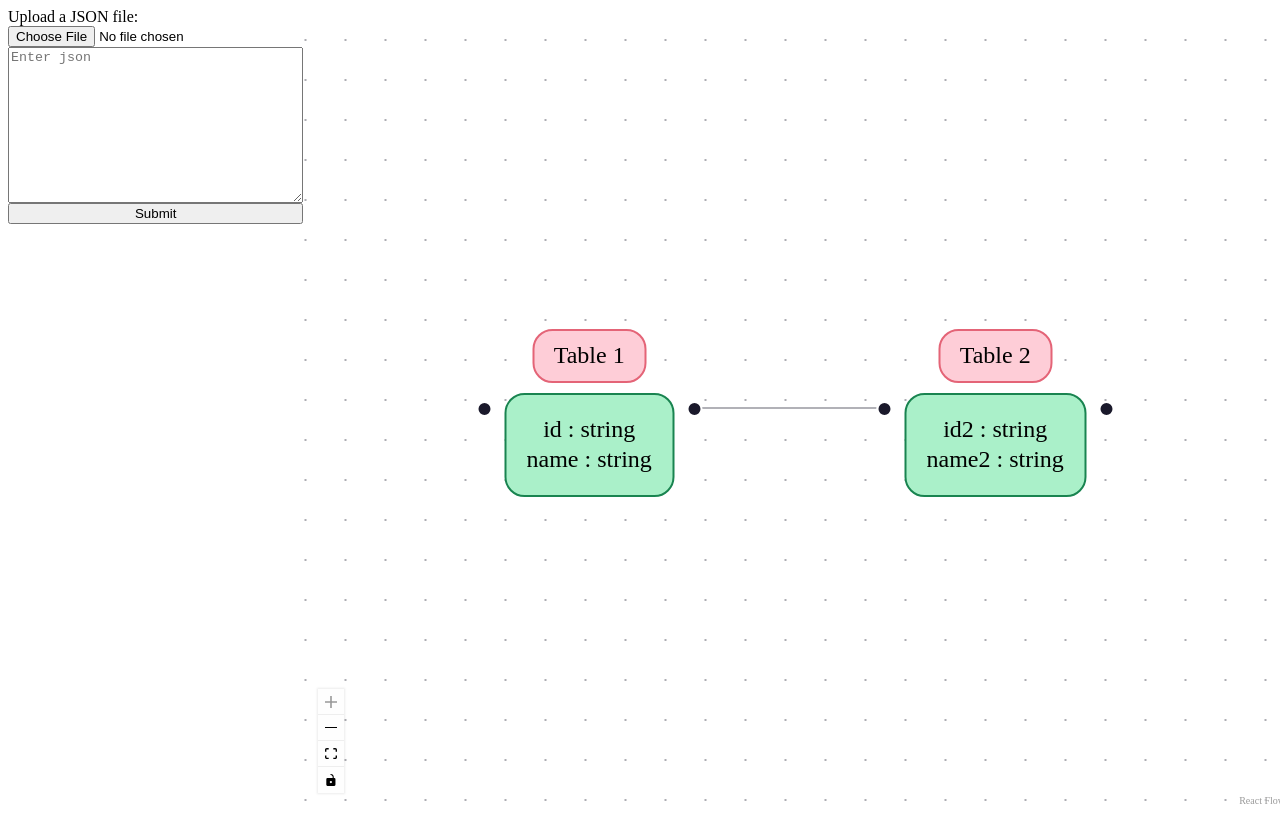
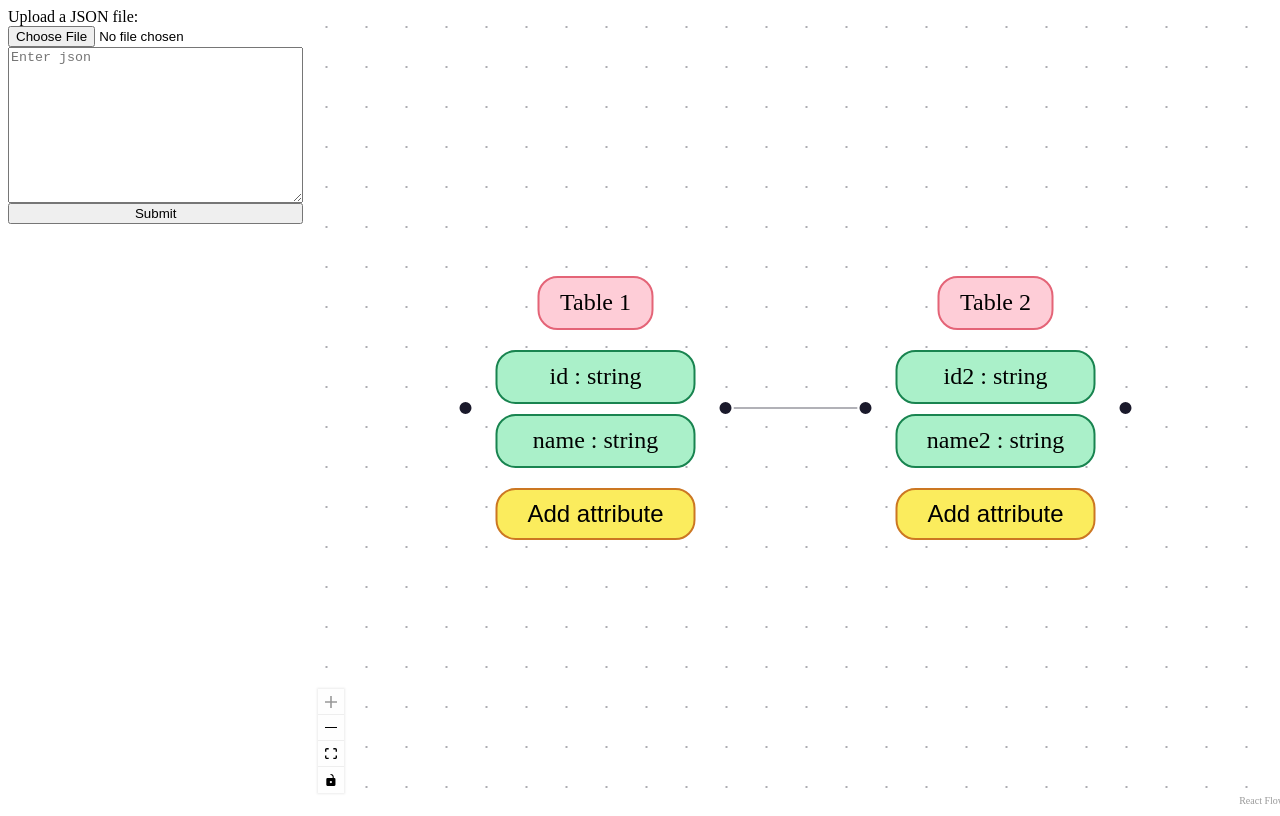
Before and after one commit to thaonguyen0229/visualize-data-app, a React (Vite) app: page / in a window 1280 px wide. Built offline with nearby package versions, Linux system fonts and the light colour scheme.

Commit message:
Add new attribute to table action (wip)

```diff
--- a/package.json
+++ b/package.json
@@ -10,6 +10,9 @@
     "preview": "vite preview"
   },
   "dependencies": {
+    "@emotion/react": "^11.14.0",
+    "@emotion/styled": "^11.14.1",
+    "@mui/material": "^7.3.5",
     "@xyflow/react": "^12.8.4",
     "react": "^19.1.1",
     "react-dom": "^19.1.1"
--- a/src/customNodes/TableNode.tsx
+++ b/src/customNodes/TableNode.tsx
@@ -1,4 +1,6 @@
 import { NodeProps, Node, Handle, Position } from '@xyflow/react';
+import { Dialog } from '@mui/material';
+import { useState } from 'react';
 
 export type TableColumn = {
     label: string;
@@ -13,14 +15,18 @@ export type TableNode= Node<
 >;
 
 export default function TableNode (props: NodeProps<TableNode>) {
+    const [isOpenDialog, setIsOpenDialog] = useState(false);
+
     return (
         <div className='table-node'>
             <div className='table-name'>{props.data.tableName}</div>
-            <div className='attributes-list'>
-                {props.data.columns.map((column) => <div>{column.label} : {column.type}</div>)}
-            </div>
             <Handle type='source' position={Position.Right} />
             <Handle type='target' position={Position.Left} />
+            <div className='attributes-list'>
+                {props.data.columns.map((column) => <div className='attribute-item'>{column.label} : {column.type}</div>)}
+            </div>
+            <button className='add-attribute-button' onClick={() => setIsOpenDialog(true)}>Add attribute</button>
+            <Dialog onClose={() => setIsOpenDialog(false)} open={isOpenDialog}>testing</Dialog>
         </div>
     );
 }
--- a/src/index.css
+++ b/src/index.css
@@ -27,12 +27,22 @@
     display: inline-block;
 }
 
-.attributes-list {
+.attribute-item {
     background-color: #aaf0c9;
     border: 1px #198450 solid;
     border-radius: 10px;
     font-size: 12px;
-    padding: 10px;
+    padding: 5px;
     text-align: center;
-    display: inline-block;
+    margin: 5px;
 }
+
+.add-attribute-button {
+    background-color: #fbec5d;
+    border: 1px #cc7722 solid;
+    border-radius: 10px;
+    font-size: 12px;
+    padding: 5px 15px;
+    text-align: center;
+    margin: 5px;
+}
```
Also changed, not shown: 1 other file (tests, documents, lock files or other folders).
